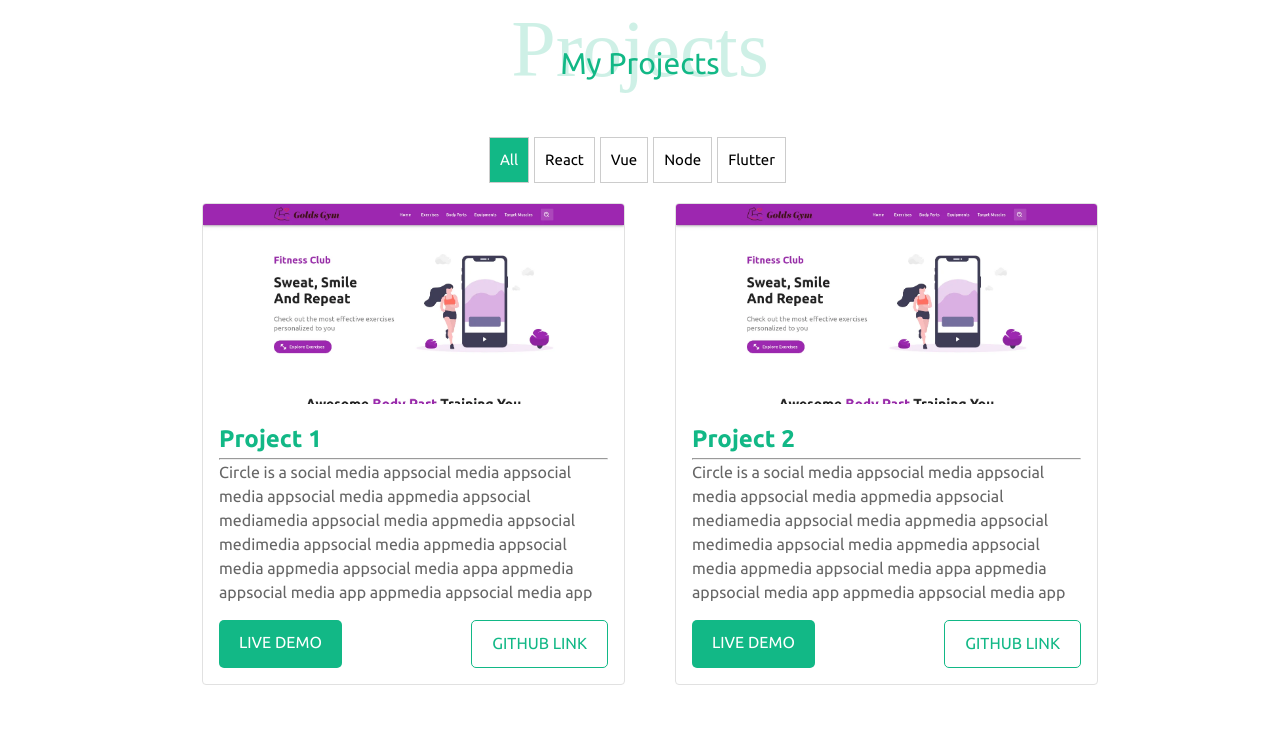
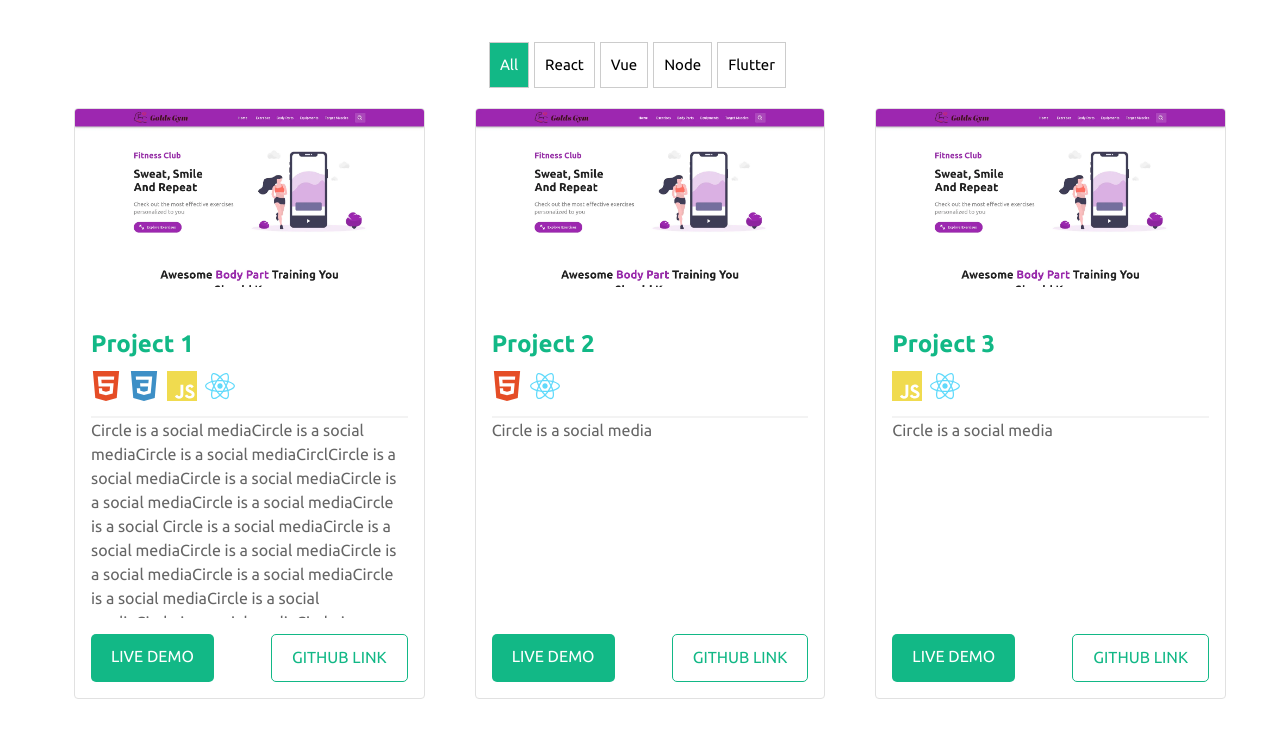
Before and after one commit to GeekAbdou/portflio, a Vue app: page / in a window 1280 px wide. Shown: the part 2046-2800 px from the top of the page. Built offline with nearby package versions, Linux system fonts and the light colour scheme; a web font is replaced by a local one.

Commit message:
projects cards

```diff
--- a/src/components/Tabs.vue
+++ b/src/components/Tabs.vue
@@ -24,6 +24,17 @@
             <a class="project__name-link" :href="project.link" target="_blank" rel="noopener">{{
               project.name
             }}</a>
+
+            <div class="project__langs">
+              <div
+                v-for="(lang, index) in project.langs"
+                :key="`${projectName}-${index}`"
+                class="project__langs--lang tooltip-wrapper"
+              >
+                <img :src="`../src/assets/svg/${lang}.svg`" :alt="lang" />
+                <span class="tooltip-text">{{ lang }}</span>
+              </div>
+            </div>
 
             <hr />
 
@@ -106,8 +117,8 @@ export default {
     display: grid;
     grid-template-columns: repeat(auto-fill, minmax(300px, 1fr));
     gap: 50px;
-    max-width: 70%;
-    margin: auto;
+    max-width: 90%;
+    margin: 0 auto;
   }
 }
 
@@ -118,7 +129,7 @@ export default {
   background: #ffffff;
   margin: 10px;
   width: 100%;
-  height: auto;
+  max-height: 650px;
 
   &__image-wrapper {
     max-width: 100%;
@@ -138,6 +149,26 @@ export default {
 
   &__content {
     padding: 16px;
+  }
+
+  &__langs {
+    display: flex;
+    flex-direction: row;
+    margin: 8px 0;
+
+    &--lang {
+      margin-right: 8px;
+      & img {
+        width: 30px;
+        height: 30px;
+      }
+    }
+  }
+
+  & hr {
+    color: #ffffff;
+    border: 1px solid #f3f3f3;
+    align-items: right;
   }
 
   &__name-link {
@@ -160,6 +191,8 @@ export default {
     font-size: 16px;
     line-height: 1.5;
     margin-bottom: 16px;
+    height: 200px;
+    overflow: hidden;
   }
 
   &__links {
@@ -212,5 +245,45 @@ export default {
       }
     }
   }
+
+  .tooltip-wrapper {
+    position: relative;
+    display: inline-block;
+
+    .tooltip-text {
+      visibility: hidden;
+      opacity: 0;
+      position: absolute;
+      bottom: 90%;
+      left: 50%;
+      transform: translateX(-50%);
+      padding: 5px;
+      background-color: rgba(0, 0, 0, 0.9);
+      color: #fff;
+      font-size: 14px;
+      border-radius: 4px;
+      white-space: nowrap;
+      z-index: 999;
+      transition:
+        opacity 0.3s,
+        visibility 0.3s;
+
+      &::before {
+        content: '';
+        position: absolute;
+        top: 100%;
+        left: 50%;
+        margin-left: -5px;
+        border-width: 5px;
+        border-style: solid;
+        border-color: rgba(0, 0, 0, 0.9) transparent transparent transparent;
+      }
+    }
+
+    &:hover .tooltip-text {
+      visibility: visible;
+      opacity: 1;
+    }
+  }
 }
 </style>
--- a/src/components/user-projects.vue
+++ b/src/components/user-projects.vue
@@ -26,7 +26,8 @@ export default {
           link: 'https://github.com/project1',
           preview: 'https://project1.com',
           description:
-            'Circle is a social media appsocial media appsocial media appsocial media appmedia appsocial mediamedia appsocial media appmedia appsocial medimedia appsocial media appmedia appsocial media appmedia appsocial media appa appmedia appsocial media app appmedia appsocial media app'
+            'Circle is a social mediaCircle is a social mediaCircle is a social mediaCirclCircle is a social mediaCircle is a social mediaCircle is a social mediaCircle is a social mediaCircle is a social Circle is a social mediaCircle is a social mediaCircle is a social mediaCircle is a social mediaCircle is a social mediaCircle is a social mediaCircle is a social mediaCircle is a social mediaCircle is a social mediamediaCircle is a social mediaCircle is a social mediae is a social mediaCircle is a social media',
+          langs: ['HTML', 'CSS', 'JavaScript', 'React']
         },
         {
           name: 'Project 2',
@@ -34,8 +35,8 @@ export default {
           image: projectImage,
           link: 'https://github.com/project2',
           preview: 'https://project2.com',
-          description:
-            'Circle is a social media appsocial media appsocial media appsocial media appmedia appsocial mediamedia appsocial media appmedia appsocial medimedia appsocial media appmedia appsocial media appmedia appsocial media appa appmedia appsocial media app appmedia appsocial media app'
+          description: 'Circle is a social media',
+          langs: ['HTML', 'React']
         },
         {
           name: 'Project 3',
@@ -43,8 +44,8 @@ export default {
           image: projectImage,
           link: 'https://github.com/project2',
           preview: 'https://project2.com',
-          description:
-            'Circle is a social media appsocial media appsocial media appsocial media appmedia appsocial mediamedia appsocial media appmedia appsocial medimedia appsocial media appmedia appsocial media appmedia appsocial media appa appmedia appsocial media app appmedia appsocial media app'
+          description: 'Circle is a social media',
+          langs: ['JavaScript', 'React']
         },
         {
           name: 'Project 4',
@@ -52,8 +53,8 @@ export default {
           image: projectImage,
           link: 'https://github.com/project2',
           preview: 'https://project2.com',
-          description:
-            'Circle is a social media appsocial media appsocial media appsocial media appmedia appsocial mediamedia appsocial media appmedia appsocial medimedia appsocial media appmedia appsocial media appmedia appsocial media appa appmedia appsocial media app appmedia appsocial media app'
+          description: 'Circle is a social media',
+          langs: ['HTML', 'JavaScript', 'React']
         },
         {
           name: 'Project 5',
@@ -61,8 +62,8 @@ export default {
           image: projectImage,
           link: 'https://github.com/project2',
           preview: 'https://project2.com',
-          description:
-            'Circle is a social media appsocial media appsocial media appsocial media appmedia appsocial mediamedia appsocial media appmedia appsocial medimedia appsocial media appmedia appsocial media appmedia appsocial media appa appmedia appsocial media app appmedia appsocial media app'
+          description: 'Circle is a social media',
+          langs: ['HTML', 'CSS', 'JavaScript', 'React']
         }
       ]
     }
--- a/src/components/user-skills.vue
+++ b/src/components/user-skills.vue
@@ -18,6 +18,7 @@
             class="skills__frontend__list--item tooltip-wrapper"
           >
             <img :src="`../src/assets/svg/${item}.svg`" :alt="item" />
+
             <span class="tooltip-text">{{ item }}</span>
           </div>
         </div>
@@ -136,6 +137,7 @@ export default {
   display: flex;
   flex-direction: row;
   justify-content: center;
+  max-width: 1200px;
 
   &__frontend,
   &__others {
@@ -170,6 +172,7 @@ export default {
       margin: 0 20px;
       box-shadow: 0 3px 15px #16297c1a;
       border-radius: 4px;
+      width: 450px;
 
       &--item {
         position: relative;
@@ -248,20 +251,27 @@ export default {
   }
 }
 
-@media screen and (min-width: 300px) and (max-width: 900px) {
+@media screen and (min-width: 300px) and (max-width: 1200px) {
   .container {
     width: 90%;
+    margin: 0 auto;
+    display: flex;
+    flex-direction: column;
+    align-items: center;
+    justify-content: center;
   }
 
   .skills {
     flex-direction: column;
-    align-items: center;
+    margin-right: -30px;
 
     &__frontend,
     &__others {
       &__list {
+        justify-content: center;
+        align-items: center;
+        width: auto;
         &--item img {
-          // Responsive styles if needed
         }
       }
     }
```
